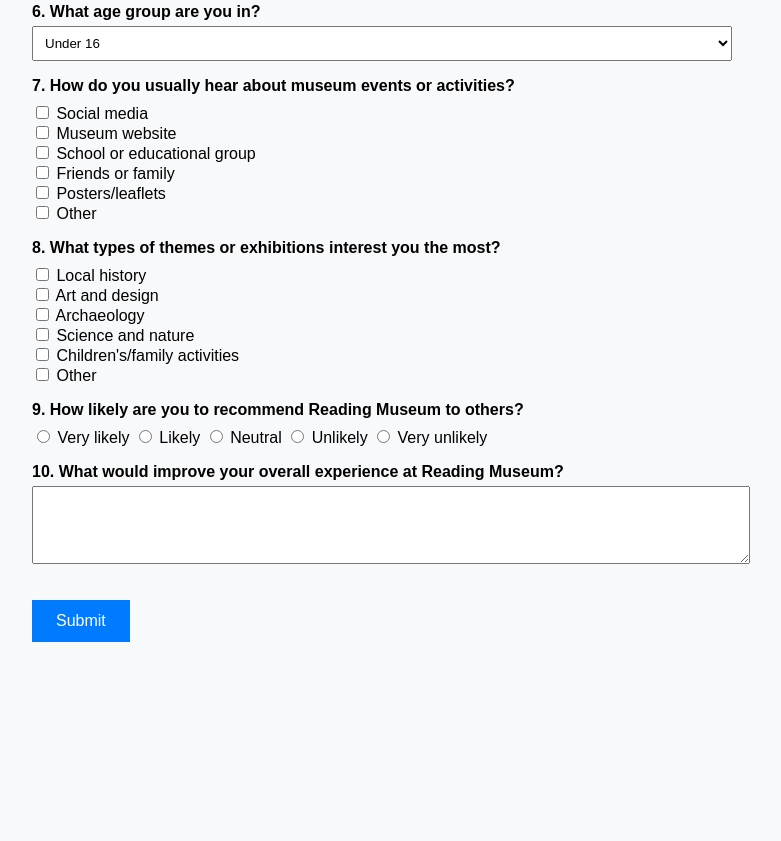
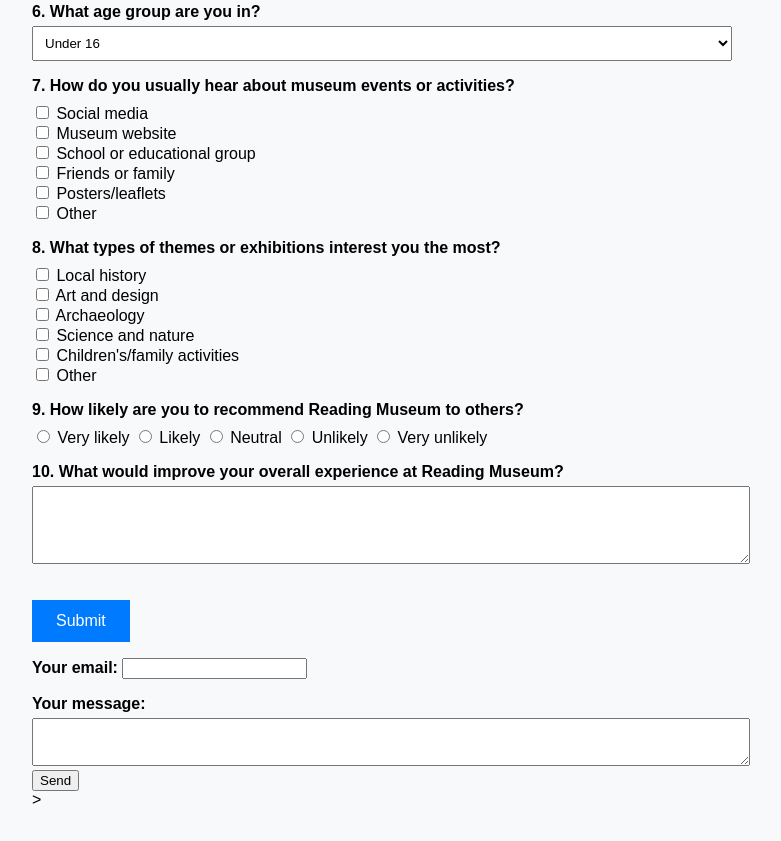
Before and after one commit to Zy13w/Reading-Museum-Questionnaire, a plain HTML site: page index.html in a window 1280 px wide. Shown: the part 650-1491 px from the top of the page, without its empty margins (258-1039 px from the left). Before the commit the page ends 1324 px from the top, so only its background shows below. Drawn offline with Linux system fonts and the light colour scheme.

Commit message:
index.html

```diff
--- a/index.html
+++ b/index.html
@@ -125,6 +125,20 @@
     <br>
     <button type="submit" class="submit-button">Submit</button>
 
-  </form>
+  </<form
+  action="https://formspree.io/f/xldnbvdv"
+  method="POST"
+>
+  <label>
+    Your email:
+    <input type="email" name="email">
+  </label>
+  <label>
+    Your message:
+    <textarea name="message"></textarea>
+  </label>
+  <!-- your other form fields go here -->
+  <button type="submit">Send</button>
+</form>>
 </body>
 </html>
```
